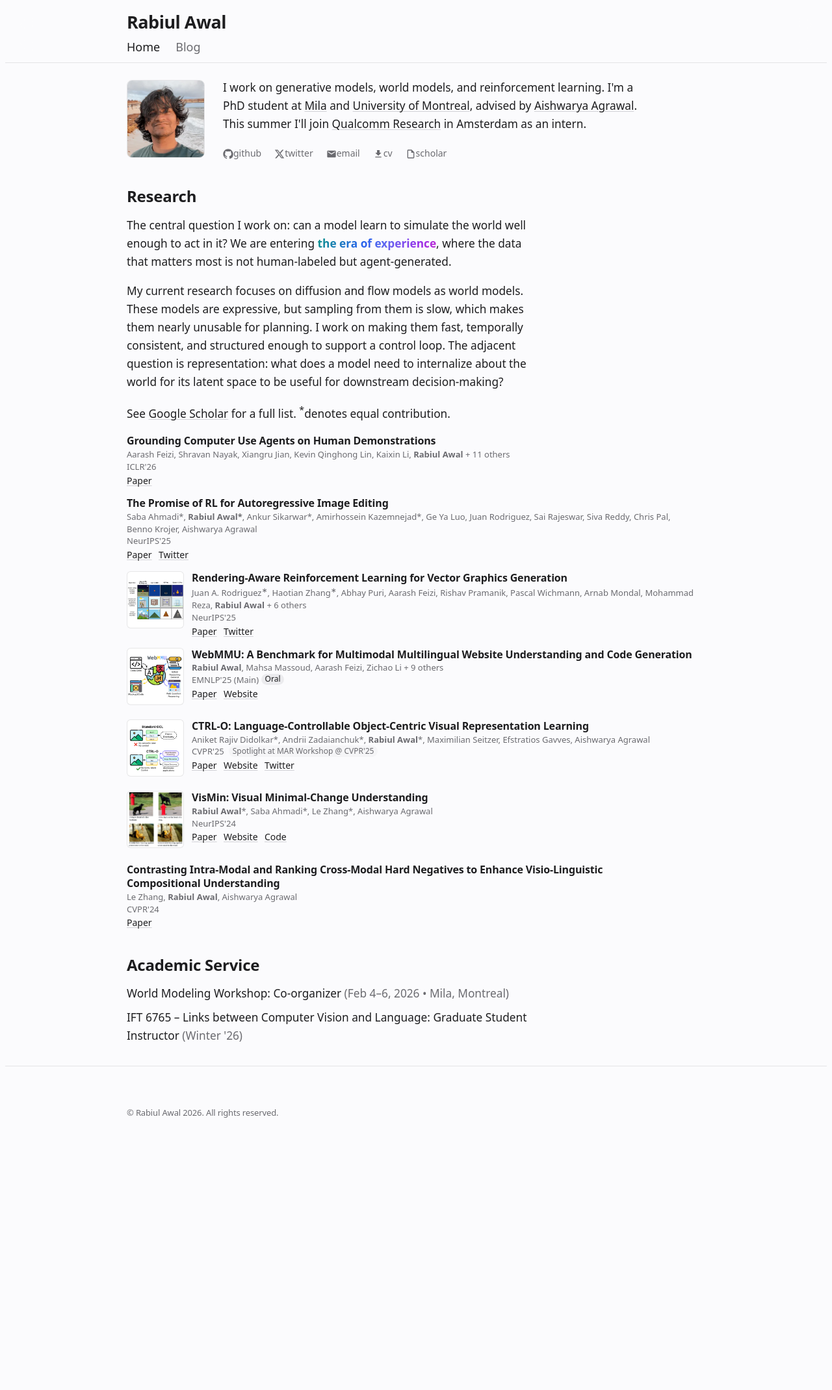
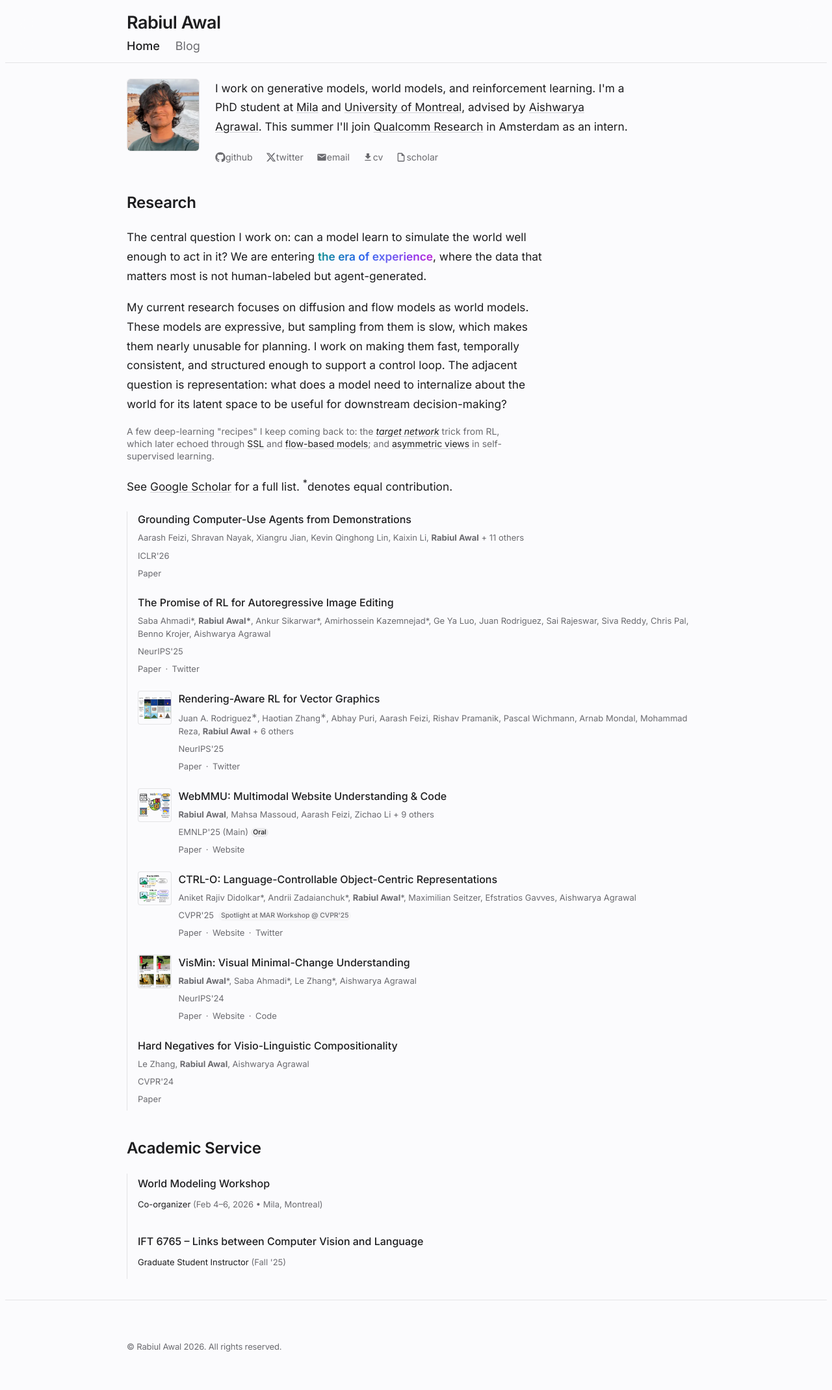
Before and after one commit to rabiulcste/rabiulcste.github.io, a Jekyll site: the page built from index.html, in a window 1280 px wide. Shown: the whole page at 65% size. Built offline with Jekyll 4.4.1, drawn with Linux system fonts in a browser that asks for light colours; before the commit the page ends 1778 px from its top, so only the background shows below that.

Commit message:
Refine about page: publications list, service block, typography
- Consolidate research copy and publication list in about-research (replace about-publications include)
- Minimal publication rows: plain titles, Paper/Code links, optional left rail
- Align Academic Service with same list rail and type scale as publications
- Inter via head; tune list sizes (subtitle + caption) vs body for balance
- Shared CSS for about lists; rebuild rabiul-blog.min.css

Made-with: Cursor

```diff
--- a/_includes/head.html
+++ b/_includes/head.html
@@ -35,6 +35,10 @@
     <!-- Canonical URL -->
     <link rel="canonical" href="{{ page.url | replace:'index.html','' | prepend: site.baseurl | prepend: site.url }}">
 
+    <link rel="preconnect" href="https://fonts.googleapis.com">
+    <link rel="preconnect" href="https://fonts.gstatic.com" crossorigin>
+    <link rel="stylesheet" href="https://fonts.googleapis.com/css2?family=Inter:ital,wght@0,400;0,500;0,600;0,700;1,400&amp;display=swap">
+
     {% if jekyll.environment == "development" %}
     <link rel="stylesheet" href="{{ "/css/rabiul-blog.css" | prepend: site.baseurl }}">
     {% else %}
--- a/_includes/pages/about-intro.html
+++ b/_includes/pages/about-intro.html
@@ -1,7 +1,7 @@
 <div class="profile">
     <picture>
         <source type="image/webp" srcset="{{ '/img/rabiul-profic.webp' | prepend: site.baseurl }}">
-        <img src="{{ '/img/rabiul-profic.jpg' | prepend: site.baseurl }}" width="148" height="148" alt="" decoding="async">
+        <img src="{{ '/img/rabiul-profic.jpg' | prepend: site.baseurl }}" width="112" height="112" alt="" decoding="async">
     </picture>
     <div class="profile-bio">
         <p>I work on generative models, world models, and reinforcement learning. I'm a PhD student at <a href="https://mila.quebec/en/" target="_blank">Mila</a> and <a href="https://www.umontreal.ca/en/" target="_blank">University of Montreal</a>, advised by <a href="https://www.iro.umontreal.ca/~agrawal/" target="_blank">Aishwarya Agrawal</a>. This summer I'll join <a href="https://www.qualcomm.com/research/artificial-intelligence" target="_blank">Qualcomm Research</a> in Amsterdam as an intern.</p>
--- a/_includes/pages/about-publications.html
+++ b/_includes/pages/about-research.html
@@ -1,93 +1,92 @@
-<h2>Research</h2>
+<h2 id="research-heading">Research</h2>
 <p>The central question I work on: can a model learn to simulate the world well enough to act in it? We are entering <a href="https://storage.googleapis.com/deepmind-media/Era-of-Experience%20/The%20Era%20of%20Experience%20Paper.pdf" class="gradient-text" target="_blank">the era of experience</a>, where the data that matters most is not human-labeled but agent-generated.</p>
 
 <p>My current research focuses on diffusion and flow models as world models. These models are expressive, but sampling from them is slow, which makes them nearly unusable for planning. I work on making them fast, temporally consistent, and structured enough to support a control loop. The adjacent question is representation: what does a model need to internalize about the world for its latent space to be useful for downstream decision-making?</p>
 
+<p class="research-note">A few deep-learning "recipes" I keep coming back to: the <a href="https://arxiv.org/abs/1312.5602" target="_blank" rel="noopener noreferrer"><em>target network</em></a> trick from RL, which later echoed through <a href="https://arxiv.org/abs/2006.07733" target="_blank" rel="noopener noreferrer">SSL</a> and <a href="https://arxiv.org/abs/2505.18825" target="_blank" rel="noopener noreferrer">flow-based models</a>; and <a href="https://arxiv.org/abs/2011.10566" target="_blank" rel="noopener noreferrer">asymmetric views</a> in self-supervised learning.</p>
+
 <p>See <a href="https://scholar.google.ca/citations?user=oOcLfUMAAAAJ&hl=en" target="_blank">Google Scholar</a> for a full list. <sup>*</sup>denotes equal contribution.</p>
 
-<div class="publication-list">
-  <div class="publication-item">
-    <div class="publication-image publication-image-placeholder" aria-hidden="true">{% include svg-icon.html name='robot' %}</div>
+<ul class="publication-list" aria-label="Selected publications">
+  <li class="publication-item">
     <div class="publication-details">
-      <p class="publication-title">Grounding Computer Use Agents on Human Demonstrations</p>
+      <p class="publication-title">Grounding Computer-Use Agents from Demonstrations</p>
       <p class="publication-authors">Aarash Feizi, Shravan Nayak, Xiangru Jian, Kevin Qinghong Lin, Kaixin Li, <strong>Rabiul Awal</strong> + 11 others</p>
       <p class="publication-venue">ICLR'26</p>
       <div class="publication-links">
-        <a href="https://arxiv.org/abs/2511.07332" target="_blank">Paper</a>
+        <a href="https://arxiv.org/abs/2511.07332" target="_blank" rel="noopener noreferrer">Paper</a>
       </div>
     </div>
-  </div>
-  <div class="publication-item">
-    <div class="publication-image publication-image-placeholder" aria-hidden="true">{% include svg-icon.html name='robot' %}</div>
+  </li>
+  <li class="publication-item">
     <div class="publication-details">
       <p class="publication-title">The Promise of RL for Autoregressive Image Editing</p>
       <p class="publication-authors">Saba Ahmadi*, <strong>Rabiul Awal*</strong>, Ankur Sikarwar*, Amirhossein Kazemnejad*, Ge Ya Luo, Juan Rodriguez, Sai Rajeswar, Siva Reddy, Chris Pal, Benno Krojer, Aishwarya Agrawal</p>
       <p class="publication-venue">NeurIPS'25</p>
       <div class="publication-links">
-        <a href="https://www.arxiv.org/abs/2508.01119" target="_blank">Paper</a>
-        <a href="https://x.com/_rabiulawal/status/1952769807767503181" target="_blank">Twitter</a>
+        <a href="https://www.arxiv.org/abs/2508.01119" target="_blank" rel="noopener noreferrer">Paper</a>
+        <a href="https://x.com/_rabiulawal/status/1952769807767503181" target="_blank" rel="noopener noreferrer">Twitter</a>
       </div>
     </div>
-  </div>
-  <div class="publication-item">
+  </li>
+  <li class="publication-item">
     {% include pub-thumb.html stem="papers/vgrl_thumb_25" ext="jpg" alt="Rendering-Aware RL" %}
     <div class="publication-details">
-      <p class="publication-title">Rendering-Aware Reinforcement Learning for Vector Graphics Generation</p>
+      <p class="publication-title">Rendering-Aware RL for Vector Graphics</p>
       <p class="publication-authors">Juan A. Rodriguez<sup>∗</sup>, Haotian Zhang<sup>∗</sup>, Abhay Puri, Aarash Feizi, Rishav Pramanik, Pascal Wichmann, Arnab Mondal, Mohammad Reza, <strong>Rabiul Awal</strong> + 6 others</p>
       <p class="publication-venue">NeurIPS'25</p>
       <div class="publication-links">
-        <a href="https://arxiv.org/abs/2505.20793" target="_blank">Paper</a>
-        <a href="https://x.com/_akhaliq/status/1927787506424041780" target="_blank">Twitter</a>
+        <a href="https://arxiv.org/abs/2505.20793" target="_blank" rel="noopener noreferrer">Paper</a>
+        <a href="https://x.com/_akhaliq/status/1927787506424041780" target="_blank" rel="noopener noreferrer">Twitter</a>
       </div>
     </div>
-  </div>
-  <div class="publication-item">
+  </li>
+  <li class="publication-item">
     {% include pub-thumb.html stem="papers/webmmu_thumb_25" ext="png" alt="WebMMU" %}
     <div class="publication-details">
-      <p class="publication-title">WebMMU: A Benchmark for Multimodal Multilingual Website Understanding and Code Generation</p>
+      <p class="publication-title">WebMMU: Multimodal Website Understanding &amp; Code</p>
       <p class="publication-authors"><strong>Rabiul Awal</strong>, Mahsa Massoud, Aarash Feizi, Zichao Li + 9 others</p>
       <p class="publication-venue">EMNLP'25 (Main)<span class="presentation-badge oral">Oral</span></p>
       <div class="publication-links">
-        <a href="https://arxiv.org/abs/2508.16763" target="_blank">Paper</a>
-        <a href="https://webmmu-paper.github.io/" target="_blank">Website</a>
+        <a href="https://arxiv.org/abs/2508.16763" target="_blank" rel="noopener noreferrer">Paper</a>
+        <a href="https://webmmu-paper.github.io/" target="_blank" rel="noopener noreferrer">Website</a>
       </div>
     </div>
-  </div>
-  <div class="publication-item">
+  </li>
+  <li class="publication-item">
     {% include pub-thumb.html stem="papers/ctrlo_thumb_24" ext="png" alt="CTRL-O" %}
     <div class="publication-details">
-      <p class="publication-title">CTRL-O: Language-Controllable Object-Centric Visual Representation Learning</p>
+      <p class="publication-title">CTRL-O: Language-Controllable Object-Centric Representations</p>
       <p class="publication-authors">Aniket Rajiv Didolkar*, Andrii Zadaianchuk*, <strong>Rabiul Awal</strong>*, Maximilian Seitzer, Efstratios Gavves, Aishwarya Agrawal</p>
       <p class="publication-venue">CVPR'25 <span class="presentation-badge spotlight">Spotlight at MAR Workshop @ CVPR'25</span></p>
       <div class="publication-links">
-        <a href="https://arxiv.org/abs/2503.21747" target="_blank">Paper</a>
-        <a href="https://ctrl-o-paper.github.io/" target="_blank">Website</a>
-        <a href="https://x.com/Aniket_d98/status/1894931395018928262" target="_blank">Twitter</a>
+        <a href="https://arxiv.org/abs/2503.21747" target="_blank" rel="noopener noreferrer">Paper</a>
+        <a href="https://ctrl-o-paper.github.io/" target="_blank" rel="noopener noreferrer">Website</a>
+        <a href="https://x.com/Aniket_d98/status/1894931395018928262" target="_blank" rel="noopener noreferrer">Twitter</a>
       </div>
     </div>
-  </div>
-  <div class="publication-item">
+  </li>
+  <li class="publication-item">
     {% include pub-thumb.html stem="papers/vismin_thumb_24" ext="png" alt="VisMin" %}
     <div class="publication-details">
       <p class="publication-title">VisMin: Visual Minimal-Change Understanding</p>
       <p class="publication-authors"><strong>Rabiul Awal</strong>*, Saba Ahmadi*, Le Zhang*, Aishwarya Agrawal</p>
       <p class="publication-venue">NeurIPS'24</p>
       <div class="publication-links">
-        <a href="https://arxiv.org/pdf/2407.16772" target="_blank">Paper</a>
-        <a href="https://vismin.net/" target="_blank">Website</a>
-        <a href="https://github.com/rabiulcste/vismin" target="_blank">Code</a>
+        <a href="https://arxiv.org/pdf/2407.16772" target="_blank" rel="noopener noreferrer">Paper</a>
+        <a href="https://vismin.net/" target="_blank" rel="noopener noreferrer">Website</a>
+        <a href="https://github.com/rabiulcste/vismin" target="_blank" rel="noopener noreferrer">Code</a>
       </div>
     </div>
-  </div>
-  <div class="publication-item">
-    <div class="publication-image publication-image-placeholder" aria-hidden="true">{% include svg-icon.html name='robot' %}</div>
+  </li>
+  <li class="publication-item">
     <div class="publication-details">
-      <p class="publication-title">Contrasting Intra-Modal and Ranking Cross-Modal Hard Negatives to Enhance Visio-Linguistic Compositional Understanding</p>
+      <p class="publication-title">Hard Negatives for Visio-Linguistic Compositionality</p>
       <p class="publication-authors">Le Zhang, <strong>Rabiul Awal</strong>, Aishwarya Agrawal</p>
       <p class="publication-venue">CVPR'24</p>
       <div class="publication-links">
-        <a href="https://openaccess.thecvf.com/content/CVPR2024/html/Zhang_Contrasting_Intra-Modal_and_Ranking_Cross-Modal_Hard_Negatives_to_Enhance_Visio-Linguistic_CVPR_2024_paper.html" target="_blank">Paper</a>
+        <a href="https://openaccess.thecvf.com/content/CVPR2024/html/Zhang_Contrasting_Intra-Modal_and_Ranking_Cross-Modal_Hard_Negatives_to_Enhance_Visio-Linguistic_CVPR_2024_paper.html" target="_blank" rel="noopener noreferrer">Paper</a>
       </div>
     </div>
-  </div>
-</div>
+  </li>
+</ul>
--- a/_includes/pages/about-service.html
+++ b/_includes/pages/about-service.html
@@ -1,13 +1,11 @@
 <h2>Academic Service</h2>
 <ul class="service-list">
   <li class="service-item">
-    <a href="https://world-model-mila.github.io/" target="_blank" class="service-title">World Modeling Workshop:</a>
-    <span class="service-role">Co-organizer</span>
-    <span class="service-context">(Feb 4–6, 2026 • Mila, Montreal)</span>
+    <p class="service-title-line"><a href="https://world-model-mila.github.io/" target="_blank" rel="noopener noreferrer" class="service-title">World Modeling Workshop</a></p>
+    <p class="service-meta"><span class="service-role">Co-organizer</span> (Feb 4–6, 2026 • Mila, Montreal)</p>
   </li>
   <li class="service-item">
-    <a href="https://sites.google.com/mila.quebec/ift6765-h2024/" target="_blank" class="service-title">IFT 6765 – Links between Computer Vision and Language:</a>
-    <span class="service-role">Graduate Student Instructor</span>
-    <span class="service-context">(Winter '26)</span>
+    <p class="service-title-line"><span class="service-title">IFT 6765 – Links between Computer Vision and Language</span></p>
+    <p class="service-meta"><span class="service-role">Graduate Student Instructor</span> (Fall '25)</p>
   </li>
 </ul>
--- a/index.html
+++ b/index.html
@@ -11,6 +11,6 @@ hide-title: true
 
 <div class="wrap post-container about-content">
     {% include pages/about-intro.html %}
-    {% include pages/about-publications.html %}
+    {% include pages/about-research.html %}
     {% include pages/about-service.html %}
 </div>
```
Also changed, not shown: css/rabiul-blog.css (+179 -94 lines), css/rabiul-blog.min.css.
